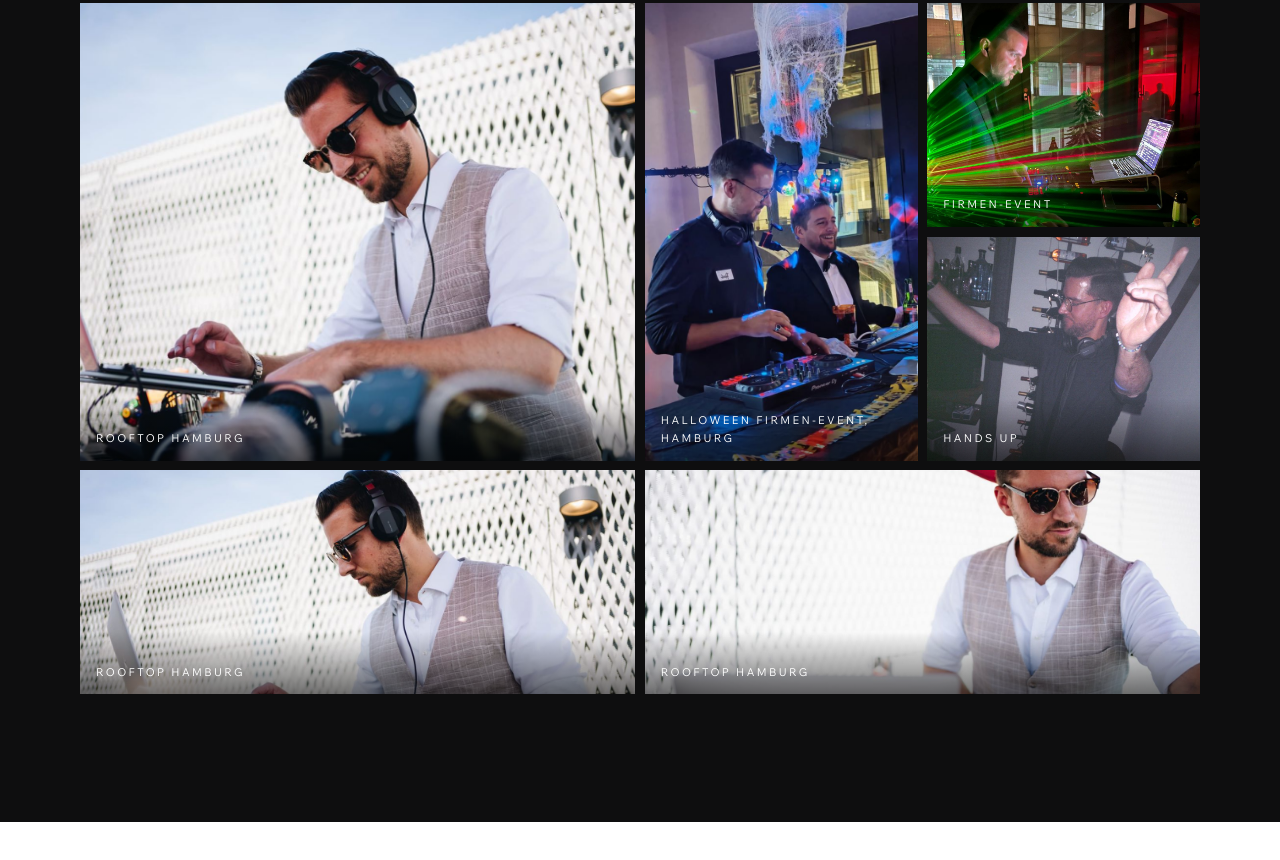
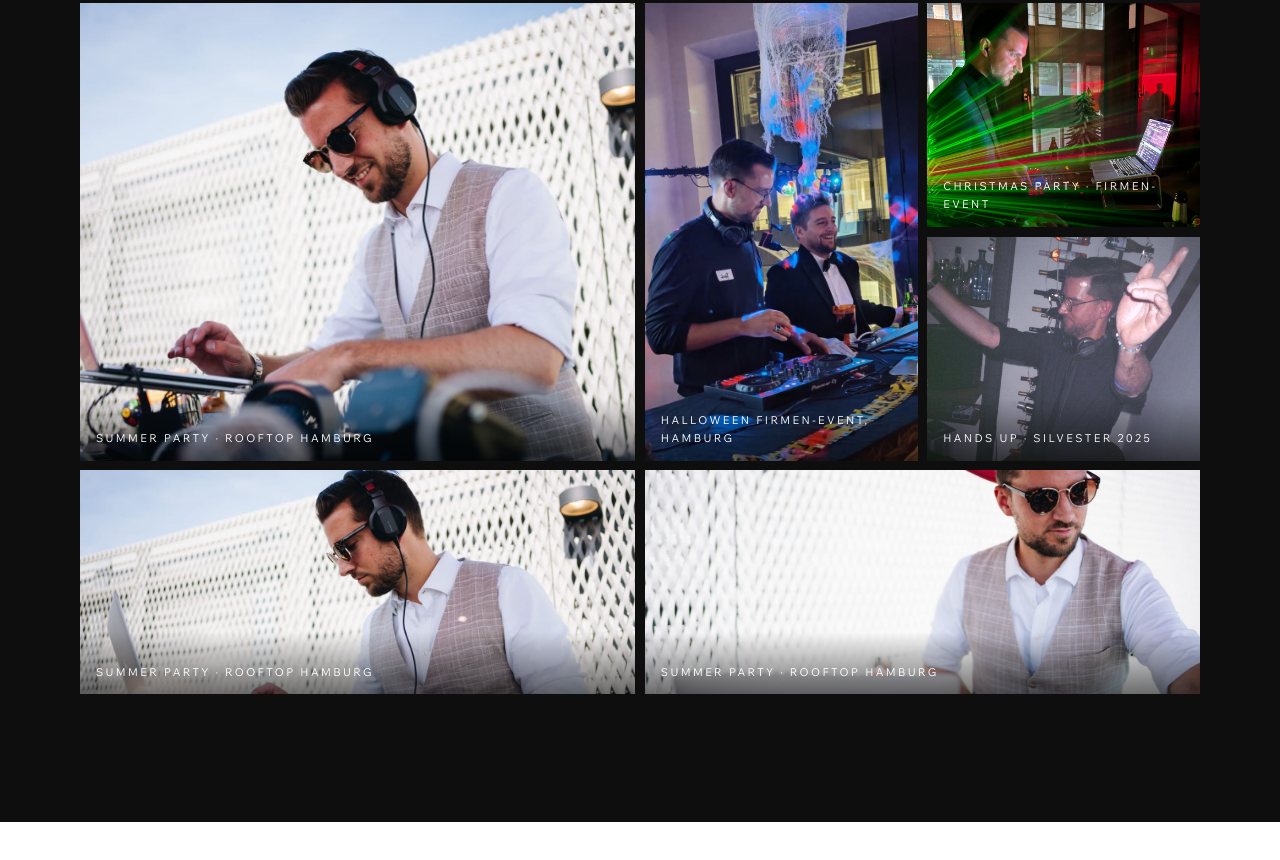
Before and after one commit to chiarabellinikitchen/lfgn-website, a plain HTML site: page index.html in a window 1280 px wide. Shown: the part 6207-7067 px from the top of the page. Drawn offline with Linux system fonts and the light colour scheme.

Commit message:
Galerie-Bildunterschriften: Summer Party, Christmas Party, Silvester 2025
Co-Authored-By: Claude Opus 5.5 <noreply@anthropic.com>
Claude-Session: https://claude.ai/code/session_01HrtDBoAxRBNExZwHgE3UAs

```diff
--- a/index.html
+++ b/index.html
@@ -359,12 +359,12 @@ footer.site nav { display: flex; gap: 1.5rem; }
         <h2>Momente <em>hinter dem Pult.</em></h2>
       </div>
       <div class="gallery">
-        <figure class="shot g-a"><img src="img/rooftop-lachen.jpg" alt="Christian lachend am DJ-Pult auf einem Rooftop" loading="lazy"><figcaption>Rooftop Hamburg</figcaption></figure>
+        <figure class="shot g-a"><img src="img/rooftop-lachen.jpg" alt="Christian lachend am DJ-Pult auf einem Rooftop" loading="lazy"><figcaption>Summer Party · Rooftop Hamburg</figcaption></figure>
         <figure class="shot g-b"><img src="img/halloween.jpg" alt="Christian an einem Pioneer-Controller auf einer Halloween-Party" loading="lazy"><figcaption>Halloween Firmen-Event, Hamburg</figcaption></figure>
-        <figure class="shot g-c"><img src="img/laser.jpg" alt="Christian am DJ-Pult zwischen grünen Laserstrahlen" loading="lazy"><figcaption>Firmen-Event</figcaption></figure>
-        <figure class="shot g-d"><img src="img/handsup.jpg" alt="Christian mit erhobenen Armen hinter dem DJ-Pult" loading="lazy"><figcaption>Hands up</figcaption></figure>
-        <figure class="shot g-e"><img src="img/rooftop-fokus.jpg" alt="Christian konzentriert mit Kopfhörern beim Auflegen" loading="lazy"><figcaption>Rooftop Hamburg</figcaption></figure>
-        <figure class="shot g-f"><img src="img/rooftop-schirm.jpg" alt="Christian mit Sonnenbrille hinter dem Laptop" loading="lazy"><figcaption>Rooftop Hamburg</figcaption></figure>
+        <figure class="shot g-c"><img src="img/laser.jpg" alt="Christian am DJ-Pult zwischen grünen Laserstrahlen" loading="lazy"><figcaption>Christmas Party · Firmen-Event</figcaption></figure>
+        <figure class="shot g-d"><img src="img/handsup.jpg" alt="Christian mit erhobenen Armen hinter dem DJ-Pult" loading="lazy"><figcaption>Hands up · Silvester 2025</figcaption></figure>
+        <figure class="shot g-e"><img src="img/rooftop-fokus.jpg" alt="Christian konzentriert mit Kopfhörern beim Auflegen" loading="lazy"><figcaption>Summer Party · Rooftop Hamburg</figcaption></figure>
+        <figure class="shot g-f"><img src="img/rooftop-schirm.jpg" alt="Christian mit Sonnenbrille hinter dem Laptop" loading="lazy"><figcaption>Summer Party · Rooftop Hamburg</figcaption></figure>
       </div>
     </div>
   </section>
```
